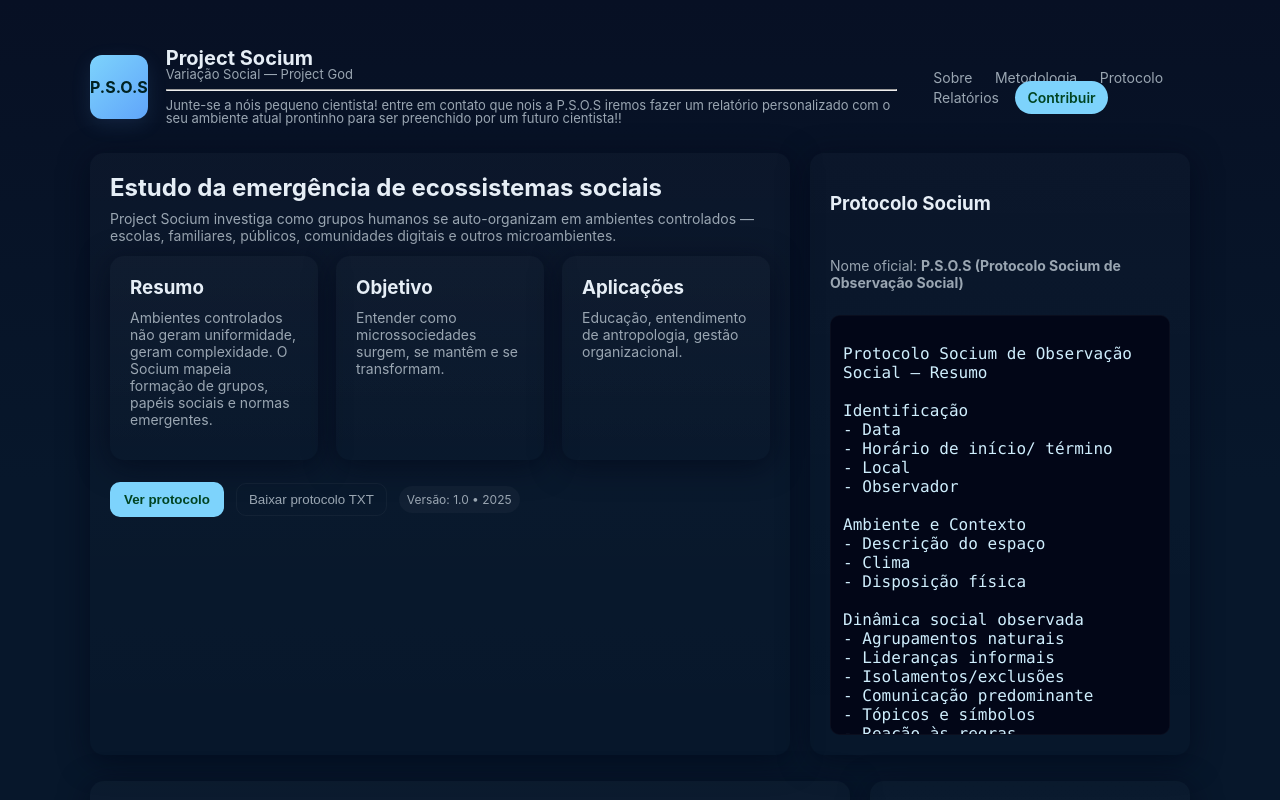
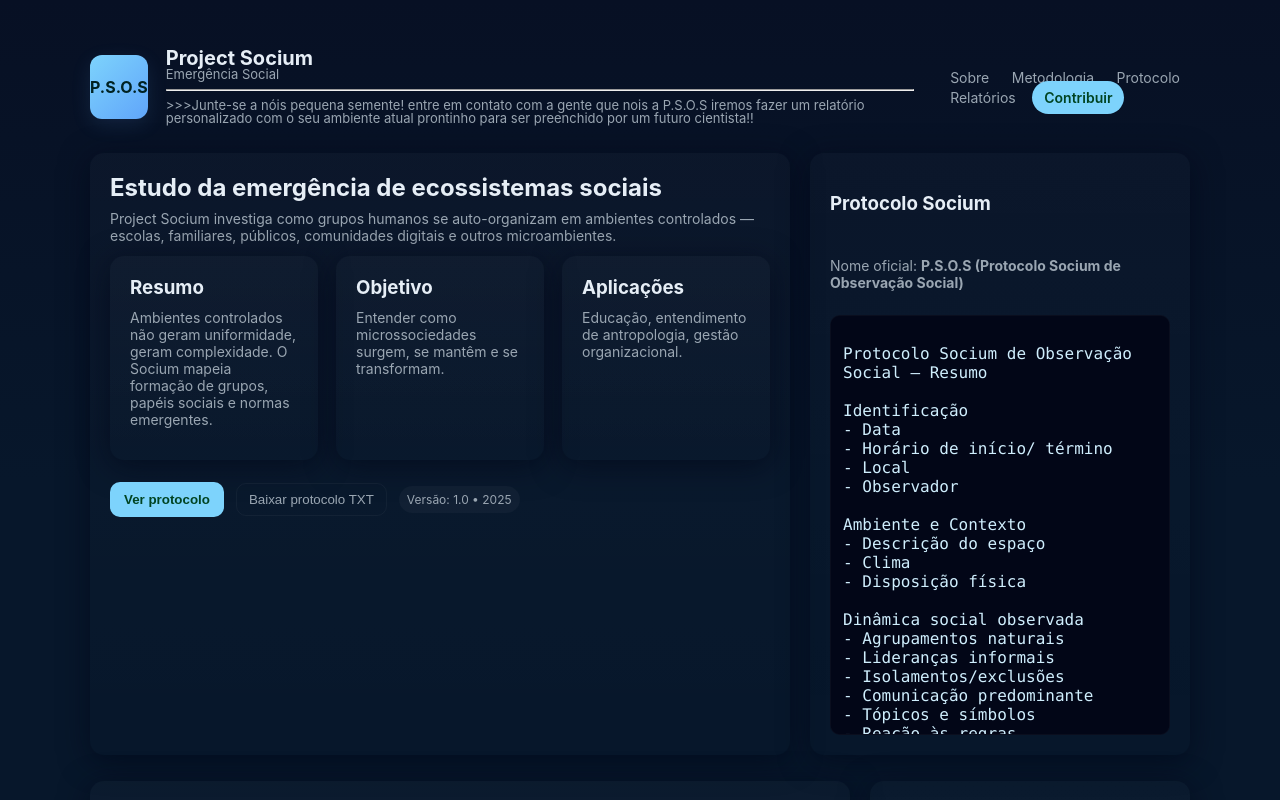
Before and after one commit to nvini16/po.sho333, a plain HTML site: page index.html in a window 1280 px wide. Shown: the top 800 px of the page. Drawn offline with Linux system fonts and the light colour scheme.

Commit message:
Atualizar o index.html

```diff
--- a/index.html
+++ b/index.html
@@ -172,11 +172,11 @@
       <div class="logo">P.S.O.S</div>
       <div class="brand">
         <h1>Project Socium</h1>
-        <p>Variação Social — Project God</p>
+        <p>Emergência Social</p>
 
 <hr>
 
-<p>Junte-se a nóis pequeno cientista! entre em contato que nois a P.S.O.S iremos fazer um relatório personalizado com o seu ambiente atual prontinho para ser preenchido por um futuro cientista!!</p>
+<p>>>>Junte-se a nóis pequena semente! entre em contato com a gente que nois a P.S.O.S iremos fazer um relatório personalizado com o seu ambiente atual prontinho para ser preenchido por um futuro cientista!!</p>
 
       </div>
       <nav>
```
